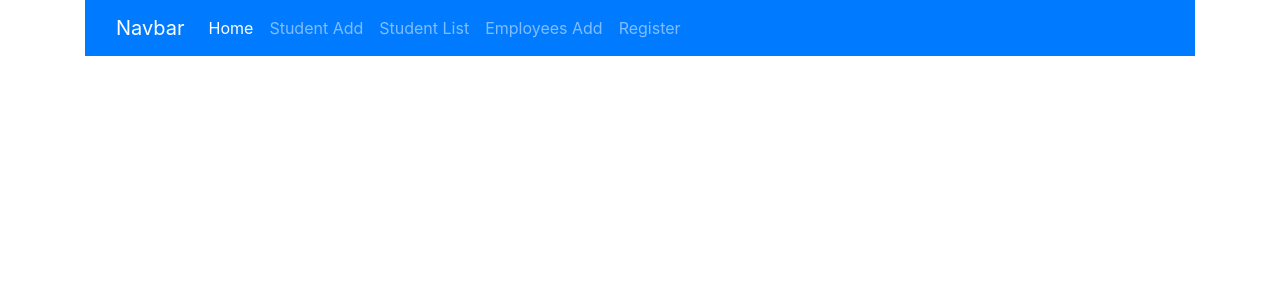
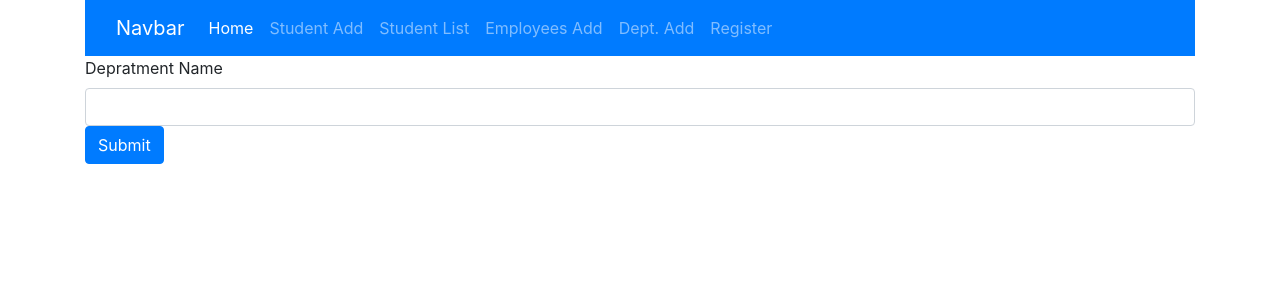
Before and after one commit to AmberInfotech/TechRight, an Angular app: page /dept/add in a window 1280 px wide. Before the commit this address led to /. Shown: the top 300 px of the page. Built offline with nearby package versions, Linux system fonts and the light colour scheme.

Commit message:
dept form

```diff
--- /dev/null
+++ b/src/app/add-dept/add-dept.component.html
@@ -0,0 +1,7 @@
+<form [formGroup]="deptForm">
+    <label>Depratment Name</label>
+    <input type="text" name="deptName" formControlName="deptName" class="form-control">
+
+
+    <button class="btn btn-primary" type="button">Submit</button>
+</form>
--- /dev/null
+++ b/src/app/add-dept/add-dept.component.ts
@@ -0,0 +1,23 @@
+import { Component, OnInit } from '@angular/core';
+import { FormBuilder, FormGroup, Validators } from '@angular/forms';
+
+@Component({
+  selector: 'app-add-dept',
+  templateUrl: './add-dept.component.html',
+  styleUrls: ['./add-dept.component.scss']
+})
+export class AddDeptComponent implements OnInit {
+
+  deptForm: FormGroup;
+
+  constructor(private fb: FormBuilder) {
+
+  }
+
+  ngOnInit(): void {
+    this.deptForm = this.fb.group({
+      deptName: ['', Validators.required, Validators.maxLength(50)]
+    });
+  }
+
+}
--- a/src/app/app-routing.module.ts
+++ b/src/app/app-routing.module.ts
@@ -1,5 +1,6 @@
 import { NgModule } from '@angular/core';
 import { Routes, RouterModule } from '@angular/router';
+import { AddDeptComponent } from './add-dept/add-dept.component';
 import { EmployeeAddComponent } from './employees/employee-add/employee-add.component';
 import { StudentAddComponent } from './students/student-add/student-add.component';
 import { StudentListComponent } from './students/student-list/student-list.component';
@@ -10,7 +11,8 @@ const routes: Routes = [
   { path: 'students', component: StudentListComponent },
   { path: 'students/add', component: StudentAddComponent },
   { path: 'employees/add', component: EmployeeAddComponent },
-  { path: 'volunteer/register', component: RegisterVolunteerComponent }
+  { path: 'volunteer/register', component: RegisterVolunteerComponent },
+  { path: 'dept/add', component: AddDeptComponent }
 ];
 
 @NgModule({
--- a/src/app/app.component.html
+++ b/src/app/app.component.html
@@ -12,6 +12,9 @@
           <a class="nav-link" routerLink="/students/add">Student Add</a>
           <a class="nav-link" routerLink="/students">Student List</a>
           <a class="nav-link" routerLink="/employees/add">Employees Add</a>
+
+          <a class="nav-link" routerLink="/dept/add">Dept. Add</a>
+
           <a class="nav-link" routerLink="/volunteer/register">Register</a>
         </div>
       </div>
--- a/src/app/app.module.ts
+++ b/src/app/app.module.ts
@@ -9,6 +9,7 @@ import { StudentDetailComponent } from './students/student-detail/student-detail
 import { FormsModule, ReactiveFormsModule } from '@angular/forms';
 import { EmployeeAddComponent } from './employees/employee-add/employee-add.component';
 import { RegisterVolunteerComponent } from './volunteers/register-volunteer/register-volunteer.component';
+import { AddDeptComponent } from './add-dept/add-dept.component';
 
 @NgModule({
   declarations: [
@@ -17,7 +18,8 @@ import { RegisterVolunteerComponent } from './volunteers/register-volunteer/regi
     StudentListComponent,
     StudentDetailComponent,
     EmployeeAddComponent,
-    RegisterVolunteerComponent
+    RegisterVolunteerComponent,
+    AddDeptComponent
   ],
   imports: [
     BrowserModule,
```
Also changed, not shown: src/app/add-dept/add-dept.component.scss (added).
